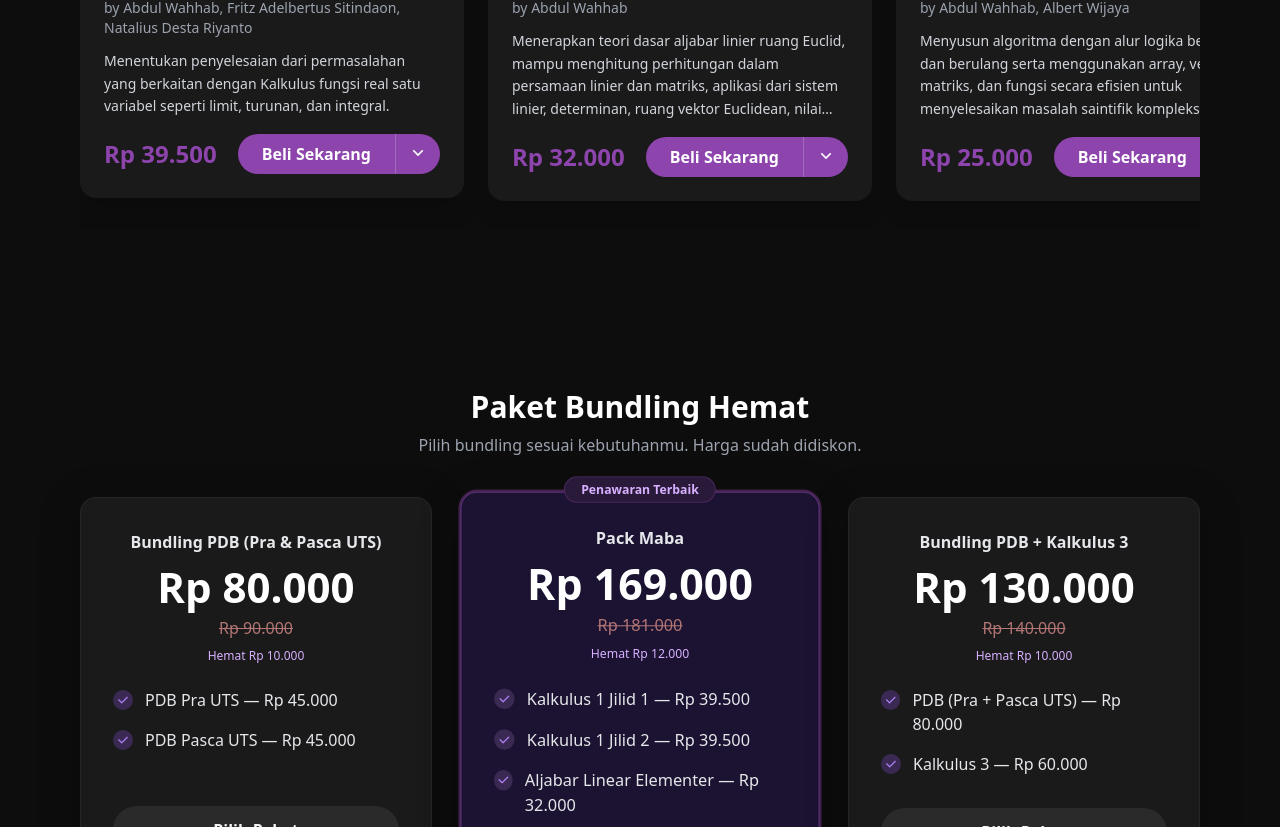
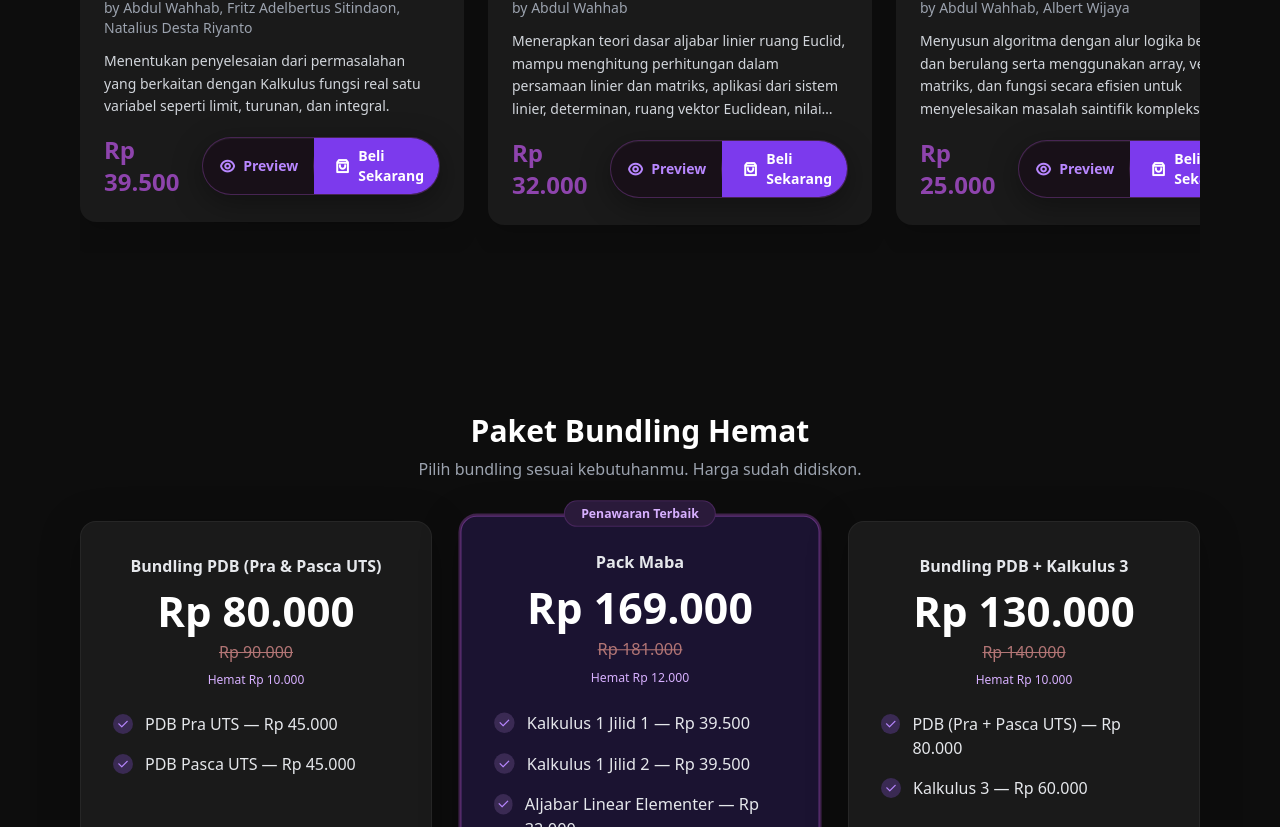
Before and after one commit to FeynmanProject/feynmanproject.github.io, a Next.js app: page /books in a window 1280 px wide. Shown: the part 1492-2319 px from the top of the page. Built offline with nearby package versions, Linux system fonts and the light colour scheme.

Commit message:
Update page.tsx

```diff
--- a/app/books/page.tsx
+++ b/app/books/page.tsx
@@ -14,75 +14,49 @@ function SplitBuyPreviewButton({
   buyLink?: string;
   previewLink?: string;
 }) {
-  const [open, setOpen] = useState(false);
-  const menuRef = useRef<HTMLDivElement>(null);
-
-  useEffect(() => {
-    const onClick = (e: MouseEvent) => {
-      if (!menuRef.current) return;
-      if (!menuRef.current.contains(e.target as Node)) setOpen(false);
-    };
-    window.addEventListener('click', onClick);
-    return () => window.removeEventListener('click', onClick);
-  }, []);
+  const hasPreview = Boolean(previewLink);
 
   return (
-    <div ref={menuRef} className="relative flex z-[55]">
-      {/* Tombol utama */}
+    <div className="group inline-flex items-center rounded-full overflow-hidden bg-[#181018] border border-[#8E44AD]/40 shadow-[inset_0_1px_0_rgba(255,255,255,0.05),0_8px_30px_rgba(0,0,0,0.35)]">
+      {/* Preview */}
+      <a
+        href={hasPreview ? previewLink : undefined}
+        target={hasPreview ? "_blank" : undefined}
+        rel={hasPreview ? "noopener noreferrer" : undefined}
+        aria-disabled={!hasPreview}
+        className={[
+          "relative px-4 py-2 text-sm font-semibold transition-all select-none",
+          "flex items-center gap-2",
+          hasPreview
+            ? "text-[#B887FF] hover:text-white hover:bg-[#8E44AD]/15 focus-visible:outline-none focus-visible:ring-2 focus-visible:ring-[#8E44AD]"
+            : "text-gray-500 cursor-not-allowed",
+        ].join(" ")}
+        title={hasPreview ? "Lihat cuplikan" : "Preview belum tersedia"}
+      >
+        <i className="ri-eye-line text-base" />
+        <span>Preview</span>
+
+        {/* subtle divider glow on hover */}
+        <span className="absolute right-0 top-1/2 -translate-y-1/2 h-5 w-px bg-gradient-to-b from-transparent via-[#8E44AD]/50 to-transparent opacity-60" />
+      </a>
+
+      {/* Beli Sekarang */}
       <a
         href={buyLink}
-        className="rounded-l-full bg-[#8E44AD] hover:bg-[#7D3C98] text-white px-6 py-2 font-semibold transition-all duration-300"
+        className="relative px-5 py-2 text-sm font-semibold text-white bg-[#7C3AED] hover:bg-[#6D2FE5] transition-all
+                   focus-visible:outline-none focus-visible:ring-2 focus-visible:ring-offset-0 focus-visible:ring-[#8E44AD]
+                   active:scale-[0.98] flex items-center gap-2"
       >
-        Beli Sekarang
+        {/* glow ring on group hover */}
+        <span className="absolute inset-0 pointer-events-none opacity-0 group-hover:opacity-100 transition-opacity
+                         [background:radial-gradient(120px_60px_at_50%_120%,rgba(140,70,200,0.25),transparent_60%)]" />
+        <i className="ri-shopping-bag-3-line text-base" />
+        <span>Beli Sekarang</span>
       </a>
-
-      {/* Tombol caret */}
-      <button
-        type="button"
-        aria-haspopup="menu"
-        aria-expanded={open}
-        onClick={(e) => {
-          e.stopPropagation();
-          setOpen((v) => !v);
-        }}
-        className="rounded-r-full bg-[#8E44AD] hover:bg-[#7D3C98] text-white px-3 py-2 border-l border-white/20 transition-all duration-300"
-      >
-        <i className="ri-arrow-down-s-line text-xl leading-none" />
-      </button>
-
-      {/* Menu dropdown */}
-      {open && (
-        <div
-          role="menu"
-          className="absolute z-[60] right-0 mt-2 w-48 rounded-xl border border-white/10
-                     bg-[#1A1A1A] shadow-[0_8px_30px_rgba(0,0,0,0.35)] p-1"
-
-        >
-          {buyLink && (
-            <a
-              role="menuitem"
-              href={buyLink}
-              className="block px-3 py-2 rounded-lg text-sm text-gray-200 hover:bg-white/5"
-            >
-              Beli Sekarang
-            </a>
-          )}
-          {previewLink && (
-            <a
-              role="menuitem"
-              href={previewLink}
-              target="_blank"
-              rel="noopener noreferrer"
-              className="block px-3 py-2 rounded-lg text-sm text-gray-200 hover:bg-white/5"
-            >
-              Preview
-            </a>
-          )}
-        </div>
-      )}
     </div>
   );
 }
+
 
 
 // ——— Pricing Section (styled mirip gambar) ———
```
